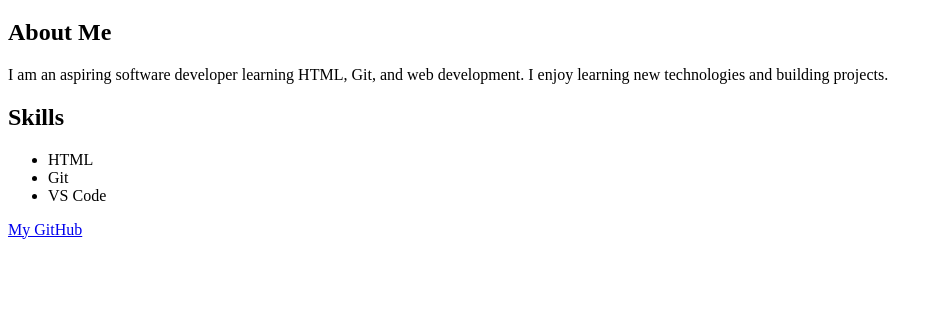
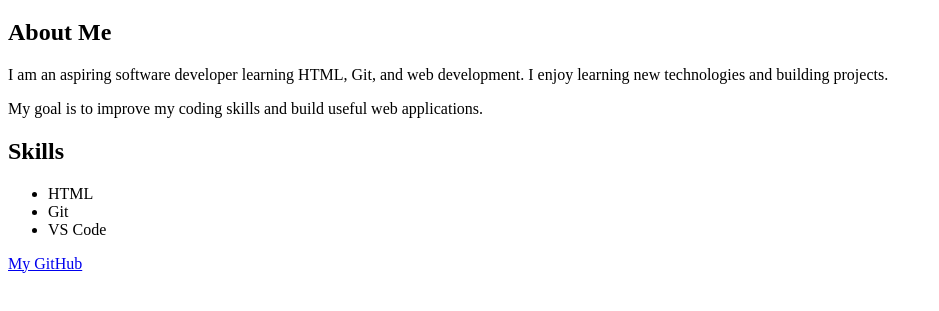
Before and after one commit to rameenwahab22/html-helloworld-project, a plain HTML site: page profile.html in a window 1280 px wide. Shown: the part 61-372 px from the top of the page, without its empty margins (0-939 px from the left). Drawn offline with Linux system fonts and the light colour scheme.

Commit message:
Improve personal profile page

```diff
--- a/profile.html
+++ b/profile.html
@@ -15,6 +15,7 @@
     <p>I am an aspiring software developer learning HTML,
     Git, and web development. I enjoy learning new
     technologies and building projects.</p>
+    <p>My goal is to improve my coding skills and build useful web applications.</p>
 
     <h2>Skills</h2>
     <ul>
```
